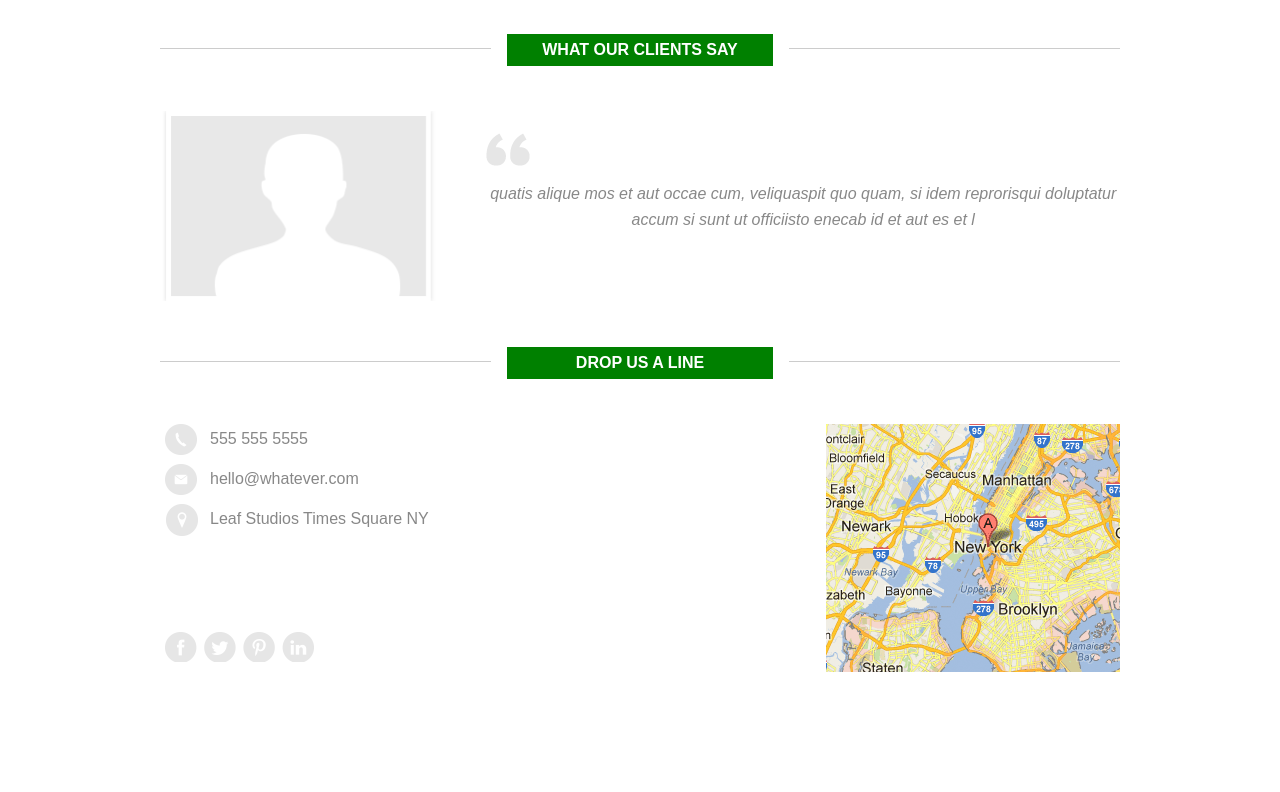
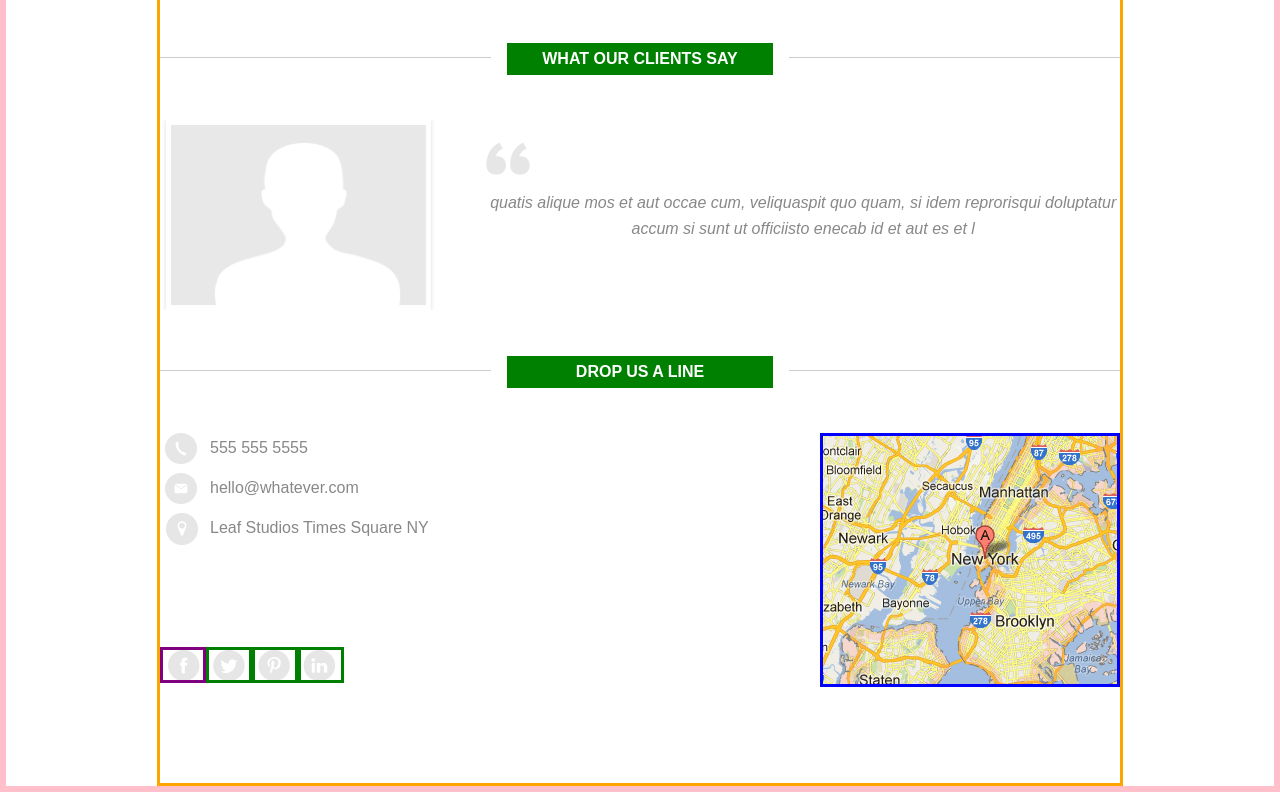
Before and after one commit to connormcglynn/jQuery-Tutorial, a plain HTML site: page index.html in a window 1280 px wide. Shown: the part 855-1647 px from the top of the page. Before the commit the page ends 1617 px from the top, so only its background shows below. Drawn offline with Linux system fonts and the light colour scheme.

Commit message:
finished tutorial 7

```diff
--- a/index.html
+++ b/index.html
@@ -84,7 +84,7 @@
         </div>
 
     </div>
-<script type="text/javascript" src="scripts/jquery-3.3.1"></script>
+<script type="text/javascript" src="scripts/jquery-3.3.1.js"></script>
 <script type="text/javascript" src="scripts/script.js"></script>
 </body>
 
--- a/scripts/script.js
+++ b/scripts/script.js
@@ -1,3 +1,12 @@
-$(document).ready(function() {
-    alert('jQuery loaded');
-});
+/*global $*/
+$("#contact-methods").next().css({border: "3px solid red"});
+
+$("#social-nav").prev().css({border: "3px solid blue"});
+
+$(".banner-title").parents().css({border: "3px solid pink"});
+
+$("#social-nav").children().css({border: "3px solid green"});
+
+$("#contact").find(".facebook").css({border: "3px solid purple"});
+
+$("#social-nav").closest(".wrapper").css({border: "3px solid orange"});
```
